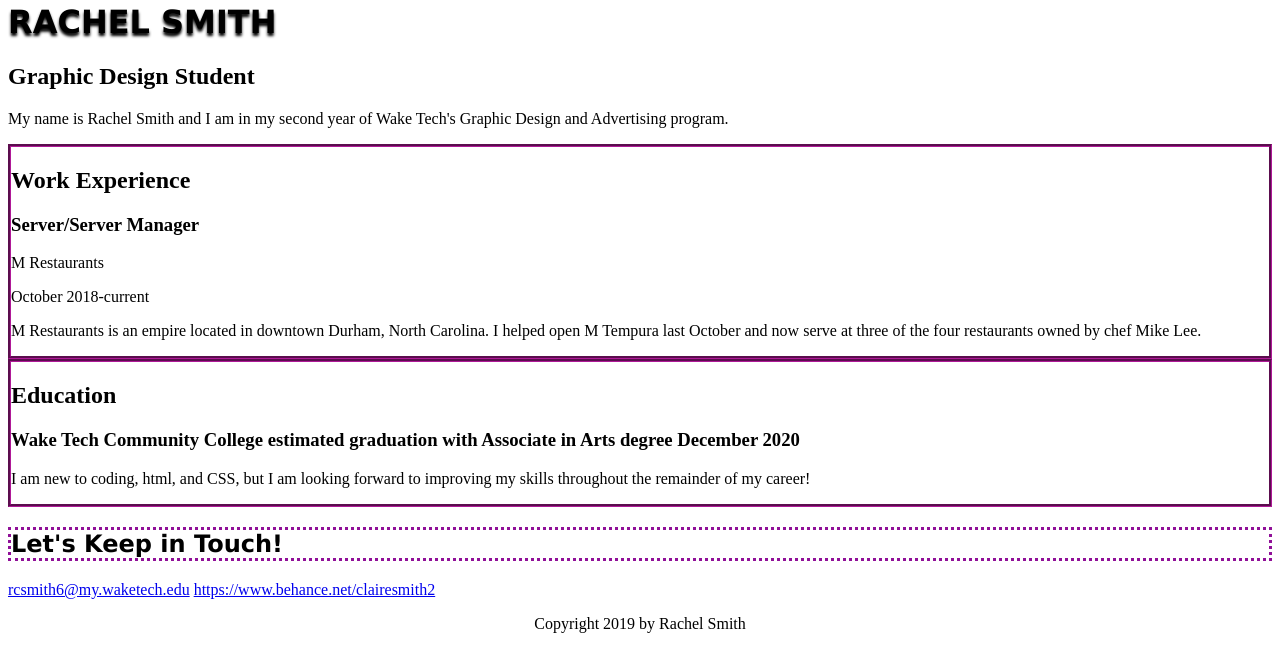
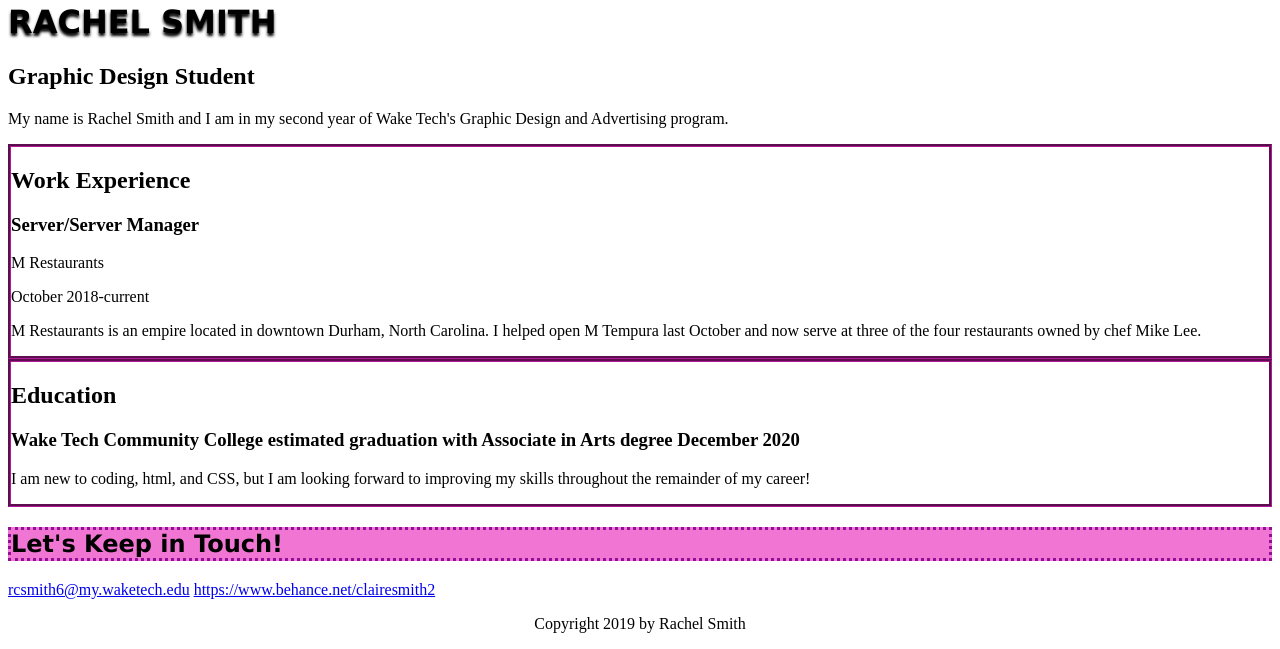
Before and after one commit to cclairesmith/Lesson03, a plain HTML site: page index.me.html in a window 1280 px wide. Shown: the part 1470-2119 px from the top of the page. Drawn offline with Linux system fonts and the light colour scheme.

Commit message:
Add files via upload
update

```diff
--- a/index.me.html
+++ b/index.me.html
@@ -16,6 +16,7 @@ h1 {
 body footer h2 {
 	border: medium dotted #901098;
 	font-family: "Lucida Grande", "Lucida Sans Unicode", "Lucida Sans", "DejaVu Sans", Verdana, sans-serif;
+	background-color: #F175D2;
 }
 body header img {
 	border: thin solid #BA19D7;
```
